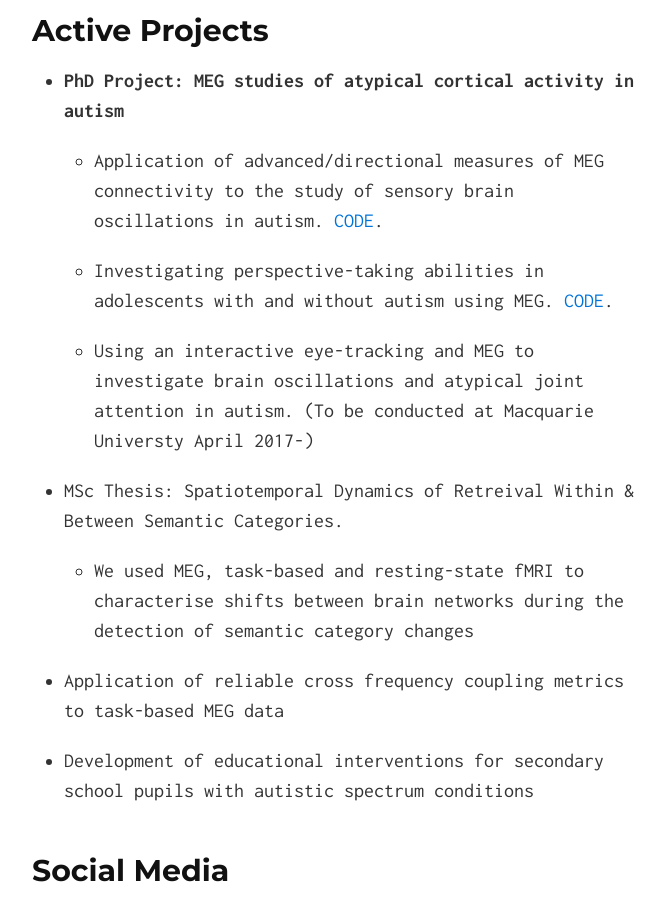
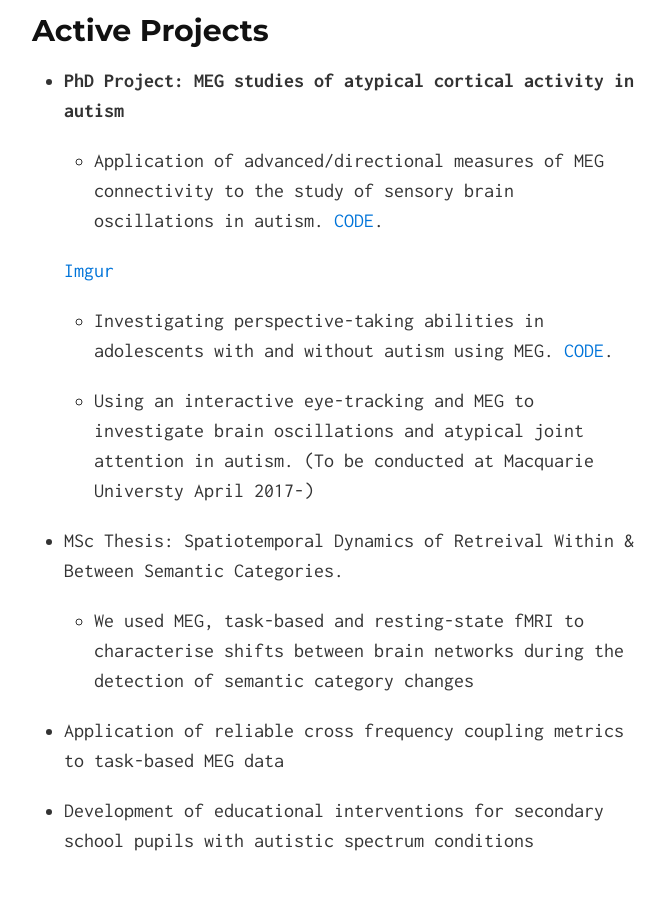
Before and after one commit to neurofractal/neurofractal.github.io, a Jekyll site: the page built from index.md, in a window 1280 px wide and 900 px high, scrolled down 984 px. Shown: the whole window, without its empty margins (306-971 px from the left). Built offline with Jekyll 4.4.1, drawn with Linux system fonts in a browser that asks for light colours; our own code applies the rules of GitHub Pages for plain Markdown files; comment, search, counter and statistics services are not loaded.

Commit message:
Update index.md

```diff
--- a/index.md
+++ b/index.md
@@ -16,6 +16,8 @@ I am also an advocate of [open science](https://elifesciences.org/content/5/e168
 * **PhD Project: MEG studies of atypical cortical activity in autism** <br />
 
   * Application of advanced/directional measures of MEG connectivity to the study of sensory brain oscillations in autism. [CODE](https://github.com/neurofractal/MEG-granger-visual).
+
+  [Imgur](http://i.imgur.com/t0JpLFp.png)
 
   * Investigating perspective-taking abilities in adolescents with and without autism using MEG. [CODE](https://github.com/neurofractal/Perspective-Taking-MEG-Analysis).
 
```
